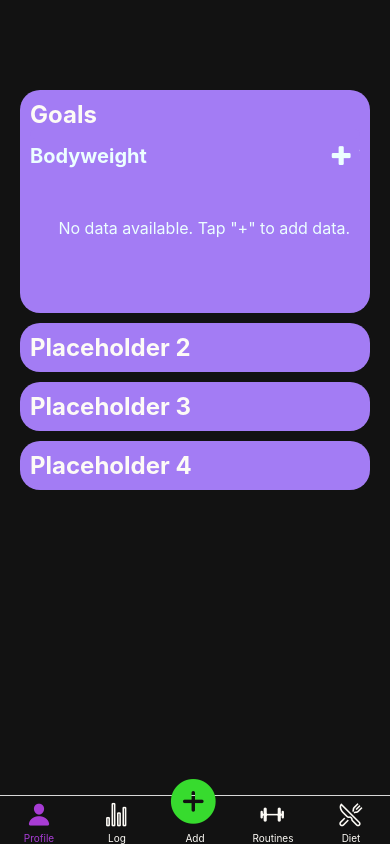
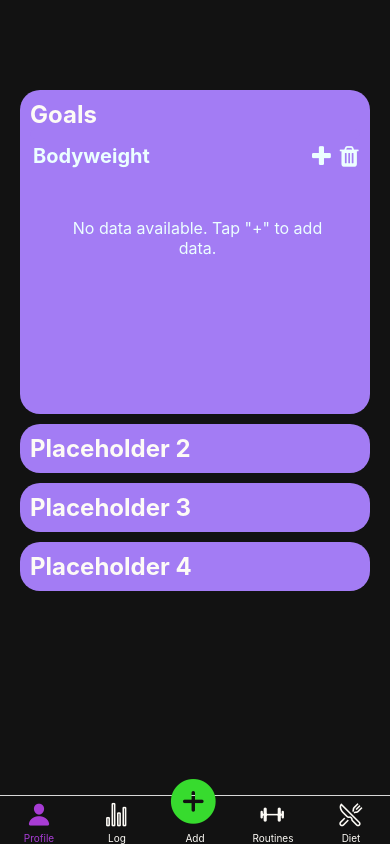
Before and after one commit to ryansevidal/FitnessTrackerApp, a React Native app: screen /Profile in a window 390 px wide. Built offline with nearby package versions, Linux system fonts and the light colour scheme.

Commit message:
style changes

```diff
--- a/DataInputModal.js
+++ b/DataInputModal.js
@@ -24,6 +24,7 @@ const DataInputModal = ({ isVisible, onClose, onSubmit }) => {
     }
     onSubmit(date, parseFloat(value));
     setValue('');
+    onClose();
   };
 
   return (
--- a/ExpandableGraphSection.js
+++ b/ExpandableGraphSection.js
@@ -1,5 +1,5 @@
 import React, { useState, useEffect } from 'react';
-import { View, Text, ScrollView, TouchableOpacity, Alert } from 'react-native';
+import { View, Text, ScrollView, TouchableOpacity, Alert, Dimensions } from 'react-native';
 import Icon from 'react-native-vector-icons/FontAwesome';
 import AsyncStorage from '@react-native-async-storage/async-storage';
 import Graph from './Graph';
@@ -11,6 +11,8 @@ const ExpandableGraphSection = ({ title }) => {
 
   const handleOpenTitleModal = () => setTitleModalVisible(true);
   const handleCloseTitleModal = () => setTitleModalVisible(false);
+
+  const screenWidth = Dimensions.get('window').width;
 
   const [graphs, setGraphs] = useState([
     {
@@ -110,22 +112,32 @@ const ExpandableGraphSection = ({ title }) => {
     fetchData();
   }, []);
 
+  const itemStyle = {
+    height: 260,
+    width: screenWidth - 55,
+    marginRight: 10,
+    justifyContent: 'space-between',
+  }
+
   return (
     <View>
       <View style={{ backgroundColor: '#a37cf4', borderRadius: 20, marginBottom: 5 }}>
         <Text style={{ color: '#fdfbf6', fontSize: 24, fontWeight: 'bold', marginBottom: 10 }}>{title}</Text>
       </View>
-      <ScrollView horizontal>
+      <ScrollView horizontal showsHorizontalScrollIndicator={true}>
         {graphs.map((graph, index) => (
-          <Graph key={index} title={graph.title} data={graph.data} onDelete={() => handleDeleteGraph(index)} onAdd={(date, value) => handleAddData(index, date, value)} />
+          <View key={index} style={itemStyle}>
+            <Graph title={graph.title} data={graph.data} onDelete={() => handleDeleteGraph(index)} onAdd={(date, value) => handleAddData(index, date, value)} />
+          </View>
         ))}
         <TouchableOpacity style={{ justifyContent: 'center', padding: 10 }} onPress={handleOpenTitleModal}>
           <Icon name="plus" size={24} color="#ecffff" />
         </TouchableOpacity>
-        <GraphTitleModal isVisible={isTitleModalVisible} onClose={handleCloseTitleModal} onSubmit={handleAddGraph} />
       </ScrollView>
+      <GraphTitleModal isVisible={isTitleModalVisible} onClose={handleCloseTitleModal} onSubmit={handleAddGraph} />
     </View>
   );
 };
 
+
 export default ExpandableGraphSection;
--- a/Graph.js
+++ b/Graph.js
@@ -8,10 +8,9 @@ const chartConfig = {
   backgroundGradientFrom: '#1E2923',
   backgroundGradientFromOpacity: 0,
   backgroundGradientTo: '#08130D',
-  backgroundGradientToOpacity: 0.25,
+  backgroundGradientToOpacity: 0.05,
   color: (opacity = 1) => `rgba(236, 255, 255, ${opacity})`,
   strokeWidth: 2,
-  barPercentage: 0.5,
   useShadowColorFromDataset: false,
 };
 
@@ -28,31 +27,30 @@ const Graph = ({ title, data, onDelete, onAdd }) => {
     onAdd(date, value);
   };
 
-  console.log(data);
-
   return (
-    <View>
+    <View style={{ width: screenWidth - 55 }}>
       <View style={{ flexDirection: 'row' }}>
-        <Text style={{ fontSize: 20, fontWeight: 'bold', marginBottom: 10, color: '#ecffff' }}>{title}</Text>
-        <View style={{ flexDirection: 'row' }}>
+        <View style={{ width: screenWidth - 108}}>
+          <Text style={{ fontSize: 20, fontWeight: 'bold', marginLeft: 3, marginBottom: 10, color: '#ecffff' }}>{title}</Text>
+        </View>
+        <View style={{ width: screenWidth, flexDirection: 'row' }}>
           <TouchableOpacity onPress={handleOpenModal}>
-            <Icon name="plus" size={24} color="#ecffff" style={{ paddingLeft: 185 }} />
+            <Icon name="plus" size={24} color="#ecffff" style={{ marginRight: 9 }} />
+          </TouchableOpacity>
+          <TouchableOpacity style={{}} onPress={onDelete}>
+            <Icon name="trash" size={24} color="#ecffff" />
           </TouchableOpacity>
         </View>
-        <TouchableOpacity style={{ paddingLeft: 9 }} onPress={onDelete}>
-          <Icon name="trash" size={24} color="#ecffff" />
-        </TouchableOpacity>
-
       </View>
       {data.datasets[0].data.length === 0 ? (
-        <Text style={{ color: '#ecffff', textAlign: 'center', marginTop: 40, marginBottom: 65, fontSize: 16 }}>No data available. Tap "+" to add data.</Text>
+        <Text style={{ color: '#ecffff', textAlign: 'center', margin: 40, fontSize: 16 }}>No data available. Tap "+" to add data.</Text>
       ) : (
         <LineChart
           data={data}
-          width={screenWidth - 40}
+          width={screenWidth - 55}
           height={220}
           chartConfig={chartConfig}
-          style={{ overflow: 'hidden' }}
+          style={{ borderRadius: 20, overflow: 'hidden' }}
         />
       )}
       <DataInputModal isVisible={isModalVisible} onClose={handleCloseModal} onSubmit={handleAddData} />
--- a/GraphTitleModal.js
+++ b/GraphTitleModal.js
@@ -1,31 +1,90 @@
 import React, { useState } from 'react';
-import { Alert, Modal, View, Button, TextInput } from 'react-native';
+import { Alert, Modal, View, TouchableOpacity, TextInput, Text, StyleSheet } from 'react-native';
 
 const GraphTitleModal = ({ isVisible, onClose, onSubmit }) => {
   const [title, setTitle] = useState('');
 
   const handleOnSubmit = () => {
-    if (!title) {
+    if (!title.trim()) {
       Alert.alert('Input required', 'Please enter a title');
       return;
     }
     onSubmit(title);
     setTitle('');
+    onClose();
   };
 
   return (
     <Modal visible={isVisible} onRequestClose={onClose} transparent>
-      <View style={{ margin: 50, padding: 20, backgroundColor: '#fff' }}>
-        <TextInput
-          value={title}
-          placeholder="Enter a title"
-          onChangeText={(text) => setTitle(text)}
-        />
-        <Button title="Submit" onPress={handleOnSubmit} />
-        <Button title="Close" onPress={onClose} />
+      <View style={styles.modalContainer}>
+        <View style={styles.modalContent}>
+          <TextInput
+            value={title}
+            placeholder="Enter a title"
+            style={styles.input}
+            onChangeText={(text) => setTitle(text)}
+          />
+          <View style={styles.buttonsContainer}>
+            <TouchableOpacity style={styles.button} onPress={onClose}>
+              <Text style={styles.buttonText}>Close</Text>
+            </TouchableOpacity>
+            <TouchableOpacity style={styles.button} onPress={handleOnSubmit}>
+              <Text style={styles.buttonText}>Submit</Text>
+            </TouchableOpacity>
+          </View>
+        </View>
       </View>
     </Modal>
   );
 };
 
+const styles = StyleSheet.create({
+  modalContainer: {
+    flex: 1,
+    justifyContent: 'center',
+    alignItems: 'center',
+    backgroundColor: 'rgba(0,0,0,0.5)',
+  },
+  modalContent: {
+    width: '80%',
+    padding: 20,
+    backgroundColor: '#fff',
+    borderRadius: 15,
+    alignItems: 'center',
+    shadowColor: "#000",
+    shadowOffset: {
+      width: 0,
+      height: 2
+    },
+    shadowOpacity: 0.25,
+    shadowRadius: 3.84,
+    elevation: 5,
+  },
+  input: {
+    width: '100%',
+    padding: 10,
+    borderWidth: 1,
+    borderColor: '#e0e0e0',
+    borderRadius: 10,
+    marginBottom: 20,
+  },
+  buttonsContainer: {
+    flexDirection: 'row',
+    justifyContent: 'space-between',
+    width: '100%',
+  },
+  button: {
+    backgroundColor: '#a37cf4',
+    padding: 10,
+    borderRadius: 10,
+    marginHorizontal: 5,
+    width: '45%',
+    alignItems: 'center',
+  },
+  buttonText: {
+    color: '#fff',
+    fontWeight: 'bold',
+  }
+});
+
 export default GraphTitleModal;
```
